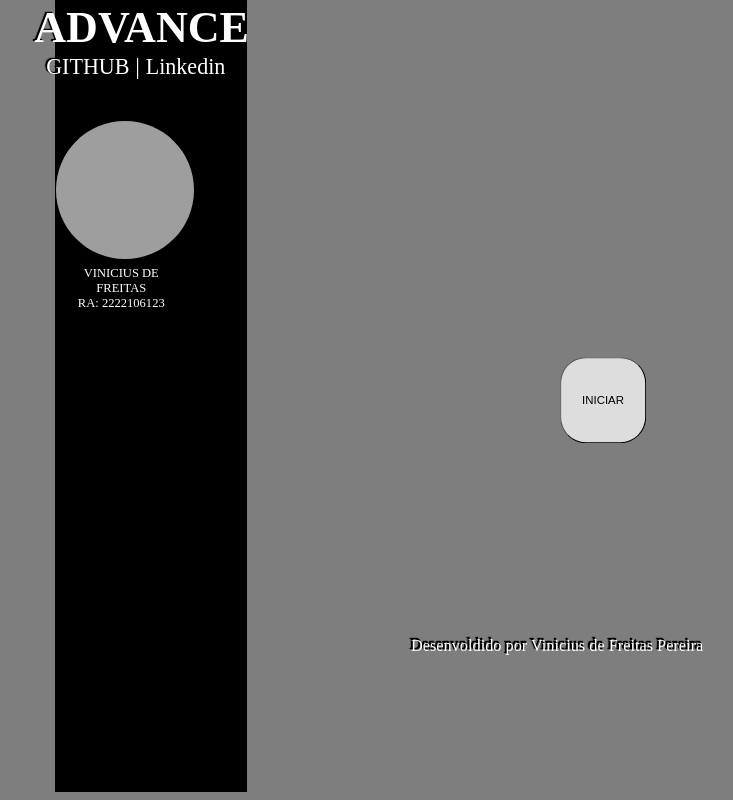
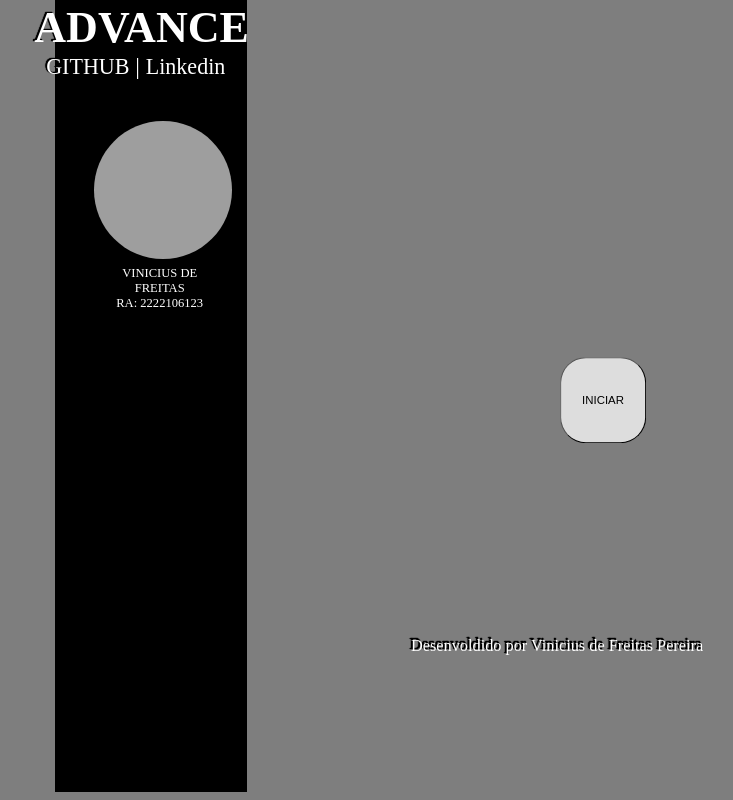
Before and after one commit to ViniciusF-Pereira/Advance, a plain HTML site: page index.html in a window 1280 px wide. Shown: the whole page, without its empty margins (37-770 px from the left). Drawn offline with Linux system fonts and the light colour scheme; grey boxes are pictures that could not be loaded.

Commit message:
Update style.css

```diff
--- a/css/style.css
+++ b/css/style.css
@@ -188,7 +188,7 @@
                 .figure_caption {
                     position: fixed;
                     top: 15%;
-                    left: 5%;
+                    left: 8%;
                 }
 
                 .figure_figcaption {
```
